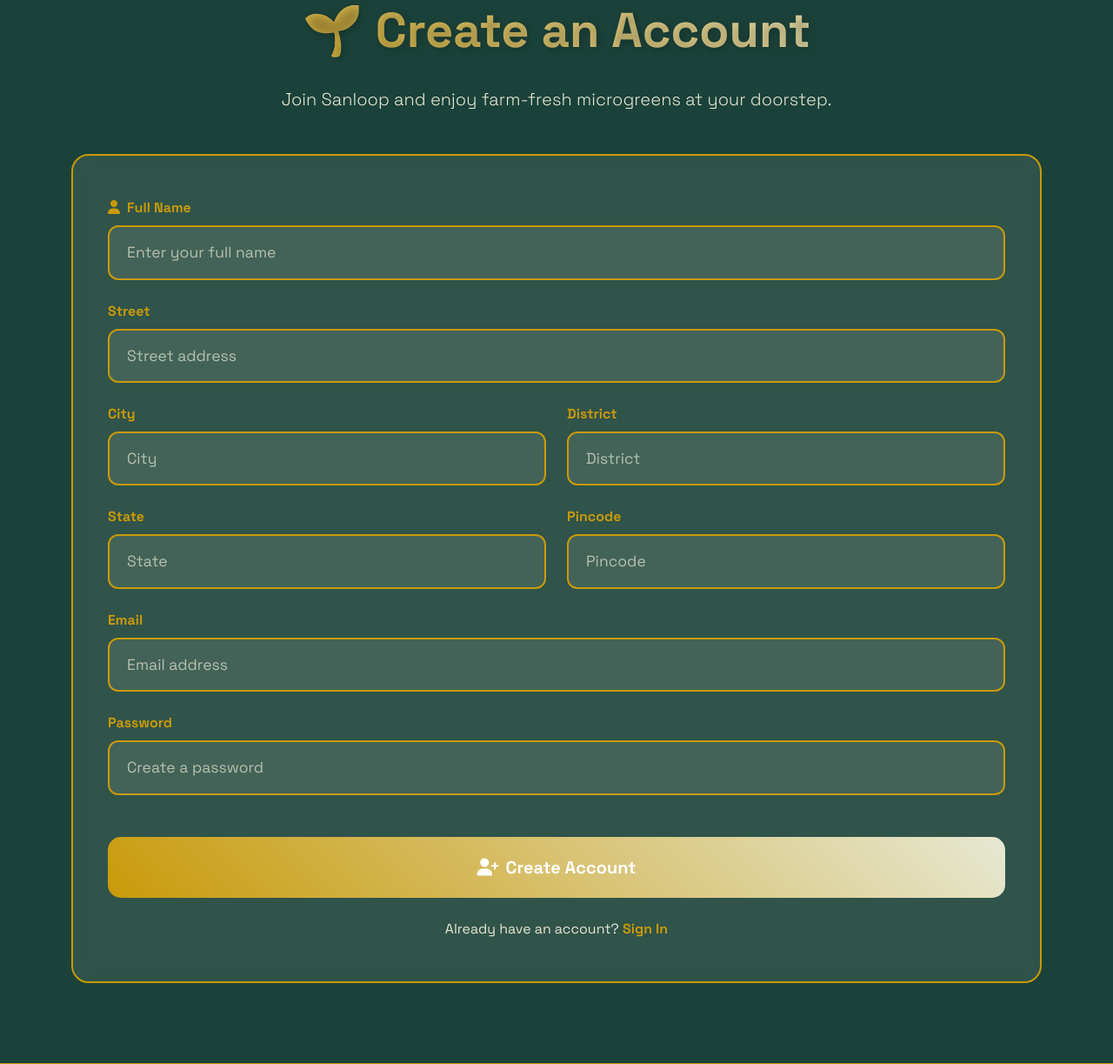
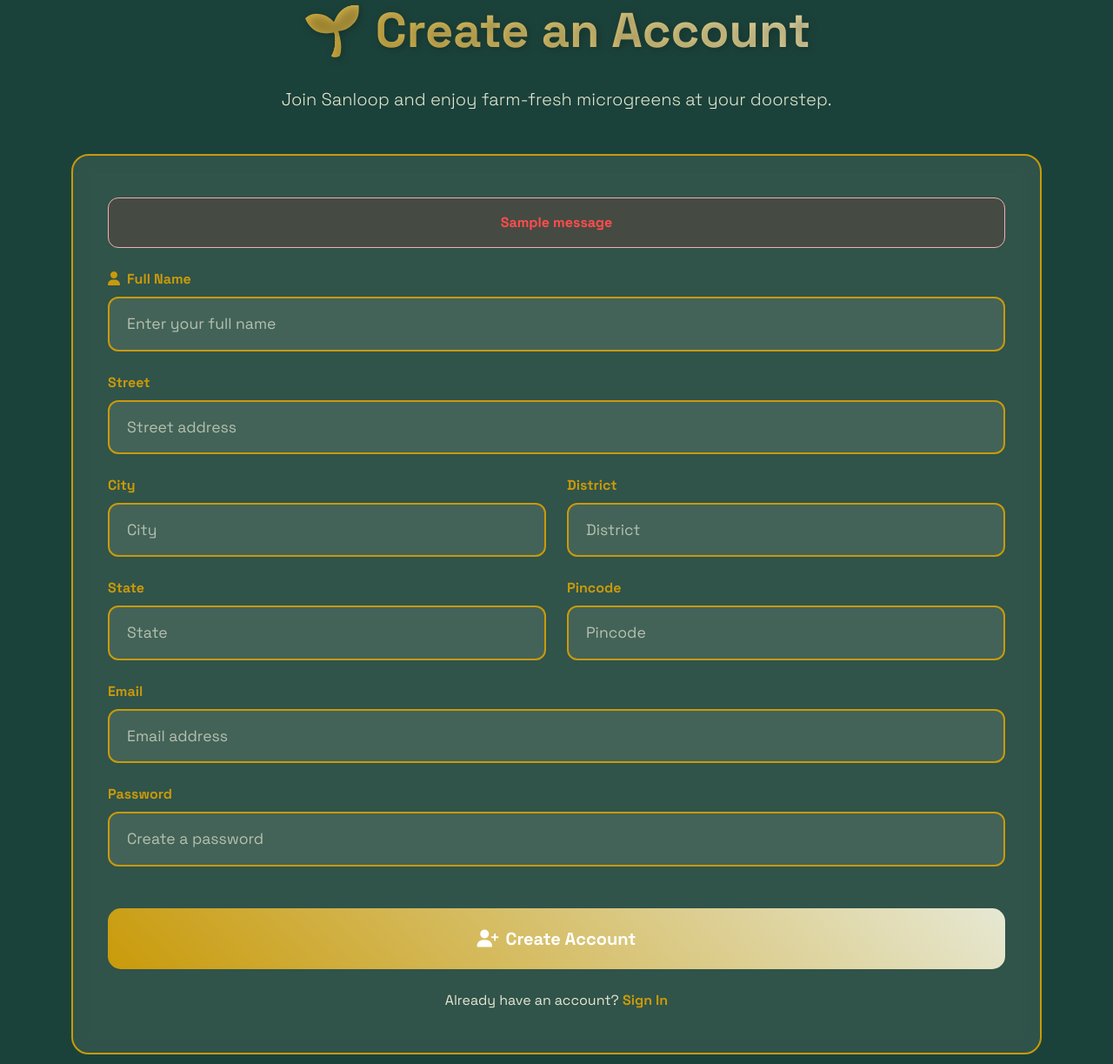
Before and after one commit to sanloop-akshay/SanloopMicroGreens, a Django app: template templates/auth/signup.htm in a window 1280 px wide. Shown: the part 308-1531 px from the top of the page at 87% size. Run offline with Django 4.2, Linux system fonts and the light colour scheme; the template is opened without the code that fills it, so the values that code supplies are empty; tables that the repository leaves empty hold one stand-in row (values such as "Sample post"); one stand-in notice (Sample message) is shown.

Commit message:
Added Error Messages in Templates of AUTH

```diff
--- a/APP/views.py
+++ b/APP/views.py
@@ -99,7 +99,7 @@ def signup(request):
         email = request.session['signup_data']['email']
 
         if User.objects.filter(username=email).exists():
-            messages.error(request, "An account with this email already exists.")
+            messages.error(request, "Something Went Wrong!!!")
             return redirect('signup')
 
         otp_code = str(random.randint(100000, 999999))
--- a/templates/auth/signup.htm
+++ b/templates/auth/signup.htm
@@ -17,6 +17,15 @@ Sign Up | SL Micro Greens
             <div class="feature-card" style="padding: 3rem 2.5rem;">
                 <form method="post" class="needs-validation" novalidate>
                     {% csrf_token %}
+                {% if messages %}
+                    <div class="mb-4">
+                        {% for message in messages %}
+                            <div class="alert alert-danger text-center fw-bold" style="border-radius: 12px; background-color: rgba(255, 0, 0, 0.1); color: #ff4d4d;">
+                                {{ message }}
+                            </div>
+                        {% endfor %}
+                    </div>
+                {% endif %}
 
                     <!-- Full Name -->
                     <div class="mb-4">
```
Also changed, not shown: templates/auth/signin.htm (+9 -1 lines), db.sqlite3.
